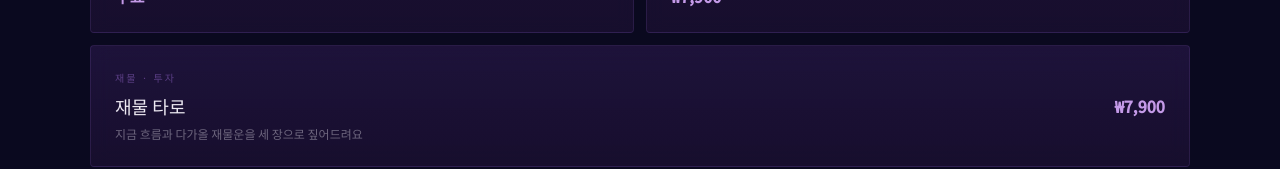
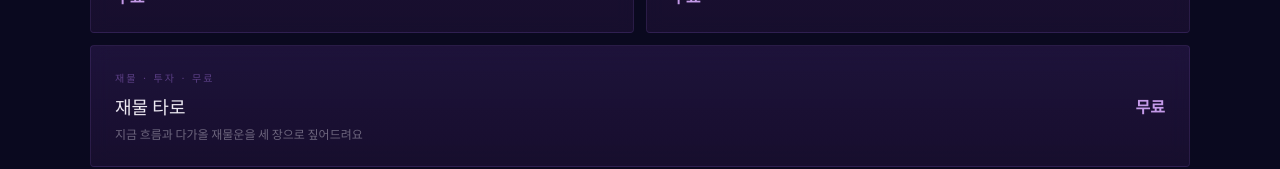
Before and after one commit to jachj83-bot/cheongi-sonyeo, a Next.js app in the folder saju-site/: page / in a window 1280 px wide. Shown: the part 2277-2446 px from the top of the page. Built offline with nearby package versions, Linux system fonts and the light colour scheme.

Commit message:
연애 타로, 재물 타로 전체 무료로 전환

```diff
--- a/saju-site/pages/index.js
+++ b/saju-site/pages/index.js
@@ -175,7 +175,7 @@
                 <div style={{display:'grid',gridTemplateColumns:'1fr 1fr',gap:'12px',marginBottom:'12px'}}>
                   {[
                     {icon:'🃏',tag:'오늘의 한 장 · 무료',name:'오늘의 운세',desc:'지금 이 순간 나에게 필요한 메시지',price:'무료',onClick:()=>router.push('/tarot?cat=daily')},
-                    {icon:'💜',tag:'연애·관계',name:'연애 타로',desc:'그 사람의 마음과 우리의 앞날',price:'₩7,900',onClick:()=>router.push('/tarot?cat=love')}
+                    {icon:'💜',tag:'연애·관계 · 무료',name:'연애 타로',desc:'그 사람의 마음과 우리의 앞날',price:'무료',onClick:()=>router.push('/tarot?cat=love')}
                   ].map((p,i)=>(
                     <div key={i} onClick={p.onClick} style={{background:'linear-gradient(180deg,rgba(60,34,100,.4),rgba(36,20,60,.5))',border:'1px solid rgba(155,109,214,0.15)',borderRadius:'4px',padding:'24px',cursor:'pointer',backdropFilter:'blur(10px)'}}>
                       <div style={{fontSize:'24px',marginBottom:'12px'}}>{p.icon}</div>
@@ -189,12 +189,12 @@
                 <div onClick={()=>router.push('/tarot?cat=wealth')} style={{background:'linear-gradient(180deg,rgba(60,34,100,.4),rgba(36,20,60,.5))',border:'1px solid rgba(155,109,214,0.15)',borderRadius:'4px',padding:'24px',backdropFilter:'blur(10px)',marginBottom:'32px',cursor:'pointer'}}>
                   <div style={{display:'flex',justifyContent:'space-between',alignItems:'center'}}>
                     <div>
-                      <div style={{fontSize:'10px',color:'rgba(155,109,214,0.5)',letterSpacing:'2px',marginBottom:'8px'}}>재물 · 투자</div>
+                      <div style={{fontSize:'10px',color:'rgba(155,109,214,0.5)',letterSpacing:'2px',marginBottom:'8px'}}>재물 · 투자 · 무료</div>
                       <div style={{fontFamily:"'Cormorant Garamond', serif",fontSize:'18px',color:'#EDE9F2',marginBottom:'6px'}}>재물 타로</div>
                       <div style={{fontSize:'12px',color:'rgba(237,233,242,0.4)',fontWeight:'300'}}>지금 흐름과 다가올 재물운을 세 장으로 짚어드려요</div>
                     </div>
                     <div style={{textAlign:'right'}}>
-                      <div style={{fontSize:'16px',color:'#c49ae8',fontWeight:'600'}}>₩7,900</div>
+                      <div style={{fontSize:'16px',color:'#c49ae8',fontWeight:'600'}}>무료</div>
                     </div>
                   </div>
                 </div>
--- a/saju-site/pages/tarot.js
+++ b/saju-site/pages/tarot.js
@@ -29,8 +29,8 @@
 
 const CATEGORIES = [
   { id: 'daily', label: '오늘의 운세', desc: '지금 이 순간 나에게 필요한 메시지', price: '무료', count: 1, positions: ['현재'] },
-  { id: 'love', label: '연애 타로', desc: '그 사람의 마음과 우리의 앞날', price: '₩7,900', count: 3, positions: ['그 사람의 마음', '나의 마음', '우리의 앞날'] },
-  { id: 'wealth', label: '재물 타로', desc: '지금 흐름과 다가올 재물운', price: '₩7,900', count: 3, positions: ['현재 재물 상황', '다가올 기회', '조언'] },
+  { id: 'love', label: '연애 타로', desc: '그 사람의 마음과 우리의 앞날', price: '무료', count: 3, positions: ['그 사람의 마음', '나의 마음', '우리의 앞날'] },
+  { id: 'wealth', label: '재물 타로', desc: '지금 흐름과 다가올 재물운', price: '무료', count: 3, positions: ['현재 재물 상황', '다가올 기회', '조언'] },
 ];
 
 function shuffle(arr) {
```
